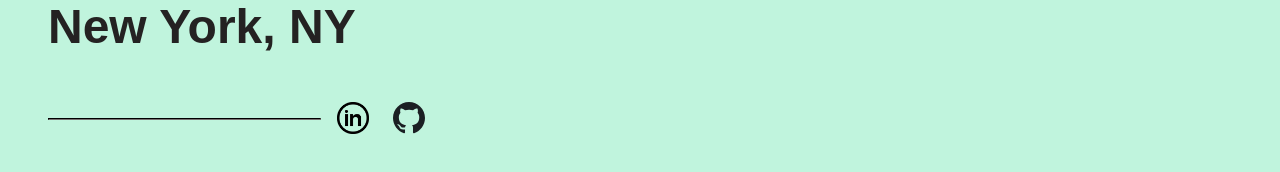
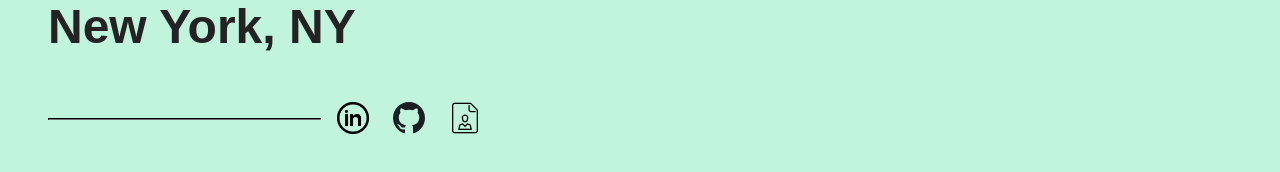
Before and after one commit to randyher/personal-website, a React (Create React App) app: page / in a window 1280 px wide. Shown: the part 280-452 px from the top of the page. Built offline with nearby package versions, Linux system fonts and the light colour scheme.

Commit message:
add resume to home page

```diff
--- a/src/App.css
+++ b/src/App.css
@@ -120,7 +120,7 @@ a {
 }
 
 .portrait {
-  margin-top: 3rem;
+  margin-top: 6rem;
   width: 240px;
   height: 350px;
   margin-left: 6rem;
@@ -128,6 +128,9 @@ a {
   transition: filter .5s ease-in-out;
   -webkit-filter: grayscale(100%); /* Ch 23+, Saf 6.0+, BB 10.0+ */
   filter: grayscale(100%); /* FF 35+ */
+  box-shadow:
+    20px -20px 0 -5px rgb(98, 243, 231),
+    20px -20px 0 0 black;
 }
 
 .portrait:hover {
--- a/src/App.js
+++ b/src/App.js
@@ -5,6 +5,8 @@ import About from "./About";
 import Experience from "./Experience";
 import github from "./github-logo.svg";
 import linkedin from "./linkedin-logo.png";
+import resumeLogo from "./resume-logo.png";
+import resume from "./resume.pdf";
 
 class App extends React.Component {
   state = {
@@ -33,6 +35,10 @@ class App extends React.Component {
               <a href="https://github.com/randyher">
                 <img className="icon" src={github} alt="github" />
               </a>
+
+              <a href={resume} target="_blank">
+                <img className="icon" src={resumeLogo} alt="github" />
+              </a>
             </div>
             <div className="icon-links"></div>
           </div>
```
Also changed, not shown: src/resume-logo.png (added), 1 other file (tests, documents, lock files or other folders).
